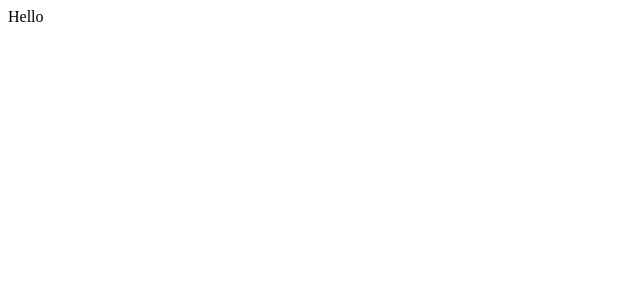
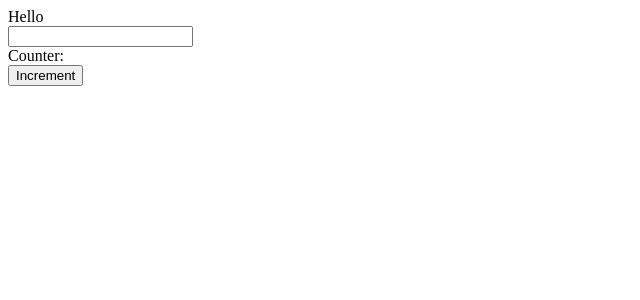
Before and after one commit to BrianHee/angular, an Angular app in the folder client/: page / in a window 1280 px wide. Shown: the top 300 px of the page, without its empty margins (0-640 px from the left). Built offline with nearby package versions, Linux system fonts and the light colour scheme.

Commit message:
added: coutner

```diff
--- a/client/src/app/app.component.html
+++ b/client/src/app/app.component.html
@@ -1 +1,4 @@
 <div>Hello</div>
+<input />
+<div>Counter:</div>
+<button>Increment</button>
```
